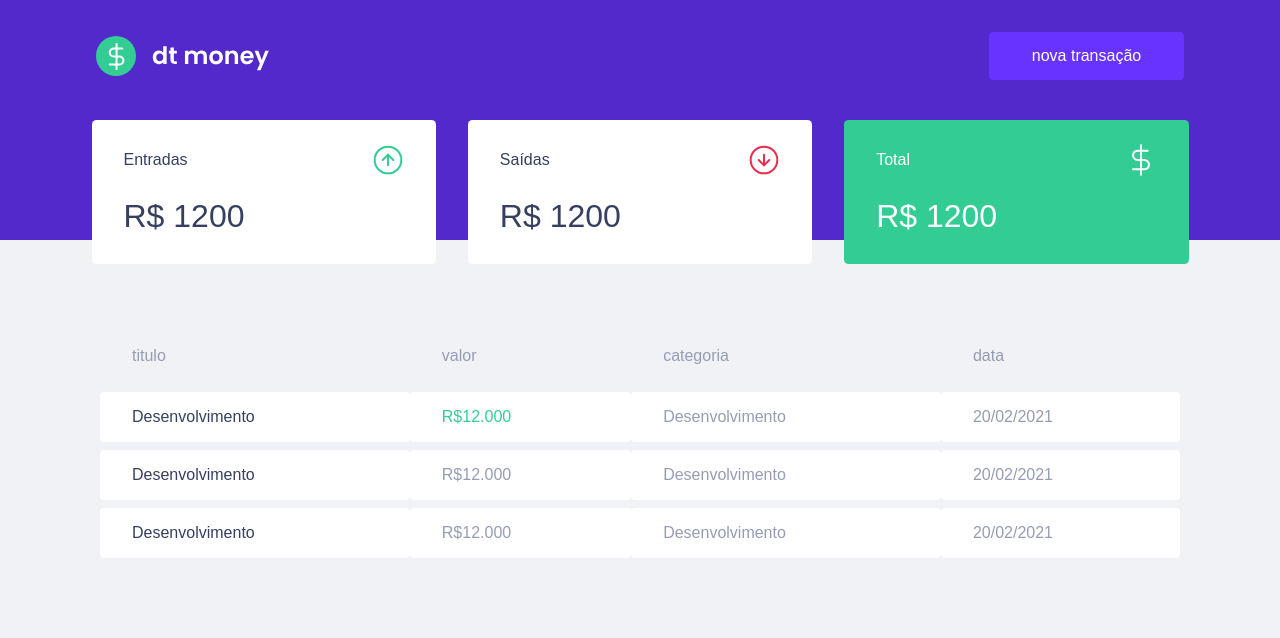
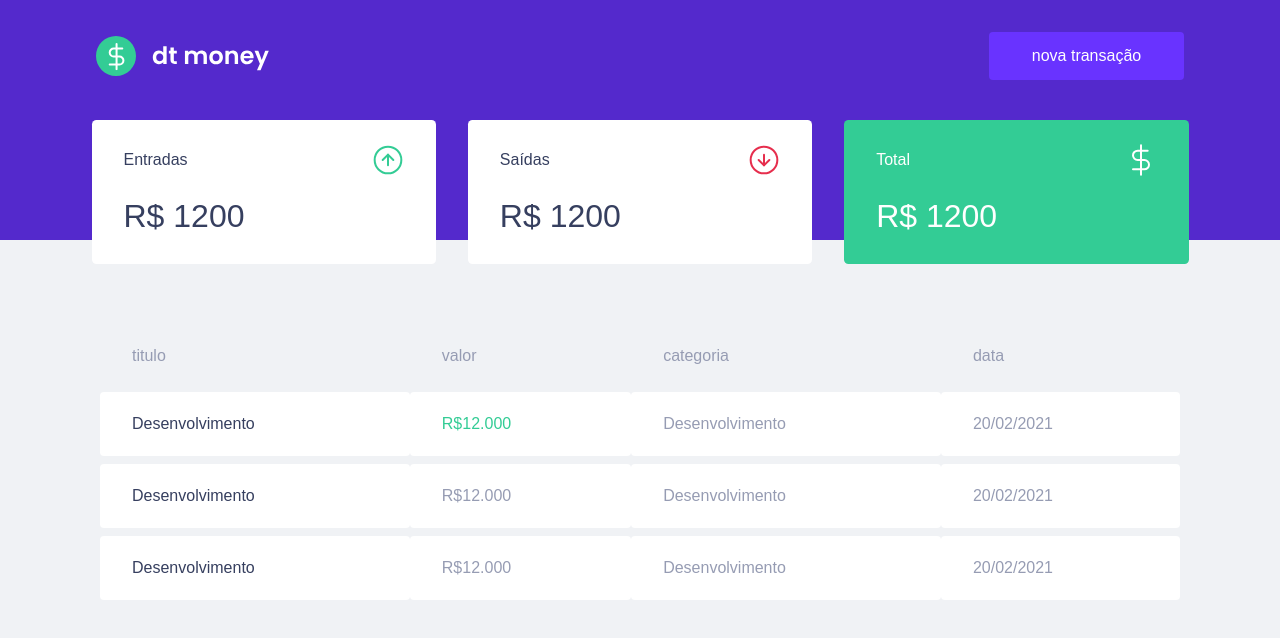
Before and after one commit to tonymatheus/dtmoney, a React (Create React App) app: page / in a window 1280 px wide. Shown: the top 638 px of the page. Built offline with nearby package versions, Linux system fonts and the light colour scheme.

Commit message:
Changes  the  table height

```diff
--- a/src/components/TransactionsTable/index.tsx
+++ b/src/components/TransactionsTable/index.tsx
@@ -18,7 +18,7 @@ export const TransactionsTable = () => {
             <td className="deposit">R$12.000</td>
             <td>Desenvolvimento</td>
             <td>20/02/2021</td>
-          </tr>{" "}
+          </tr>
           <tr>
             <td>Desenvolvimento</td>
             <td>R$12.000</td>
@@ -26,7 +26,7 @@ export const TransactionsTable = () => {
             <td>20/02/2021</td>
           </tr>
           <tr>
-            <td >Desenvolvimento</td>
+            <td>Desenvolvimento</td>
             <td>R$12.000</td>
             <td>Desenvolvimento</td>
             <td>20/02/2021</td>
--- a/src/components/TransactionsTable/styles.ts
+++ b/src/components/TransactionsTable/styles.ts
@@ -23,13 +23,14 @@ export const Container = styled.div`
       background: var(--shape);
       color: var(--text-body);
       border-radius: 0.25rem;
+      height: 4rem; /** caso quebre  algo apagar */
 
       &:first-child {
-          color: var(--text-title)
+        color: var(--text-title);
       }
 
-      &.deposit{
-          color: var(--green);
+      &.deposit {
+        color: var(--green);
       }
     }
   }
```
